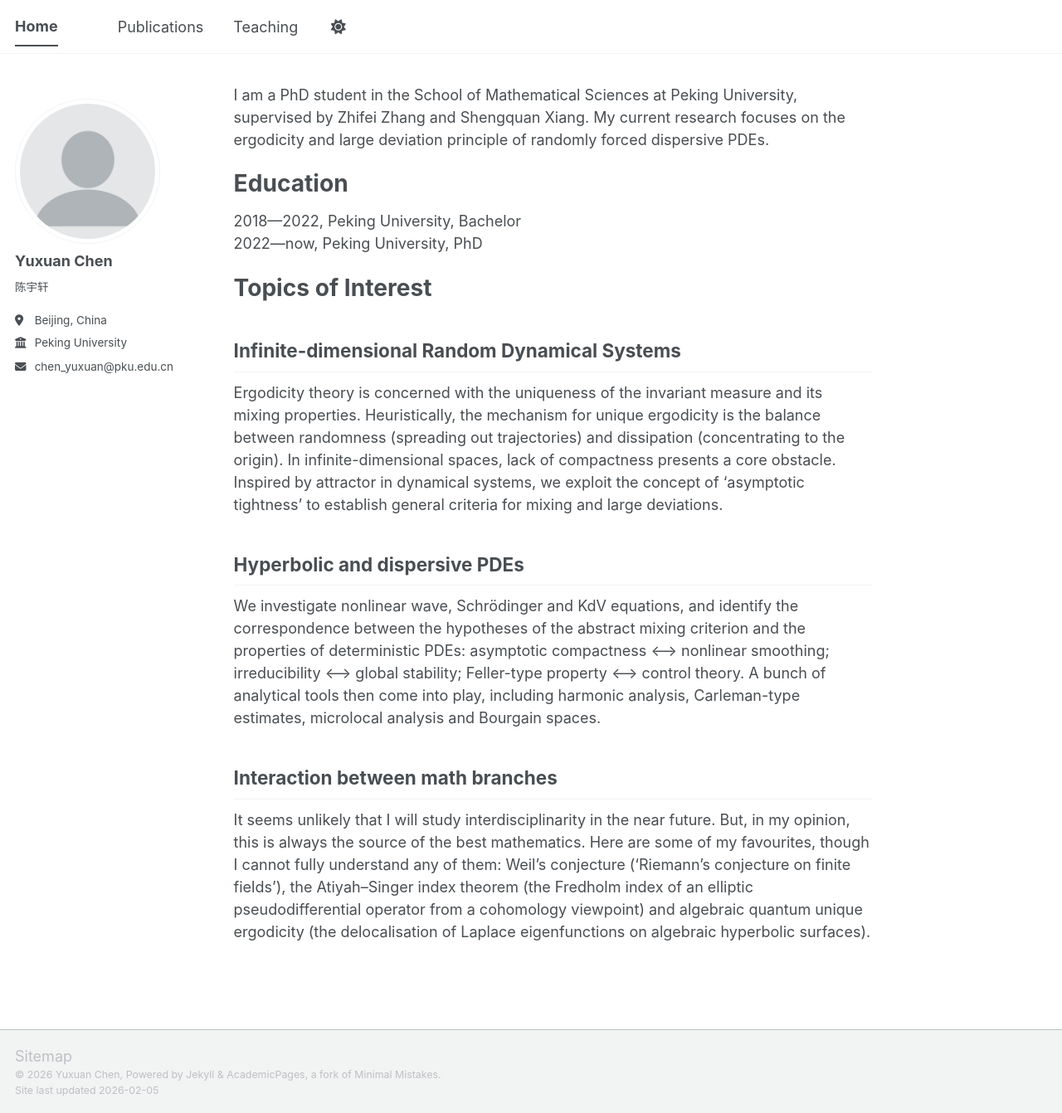
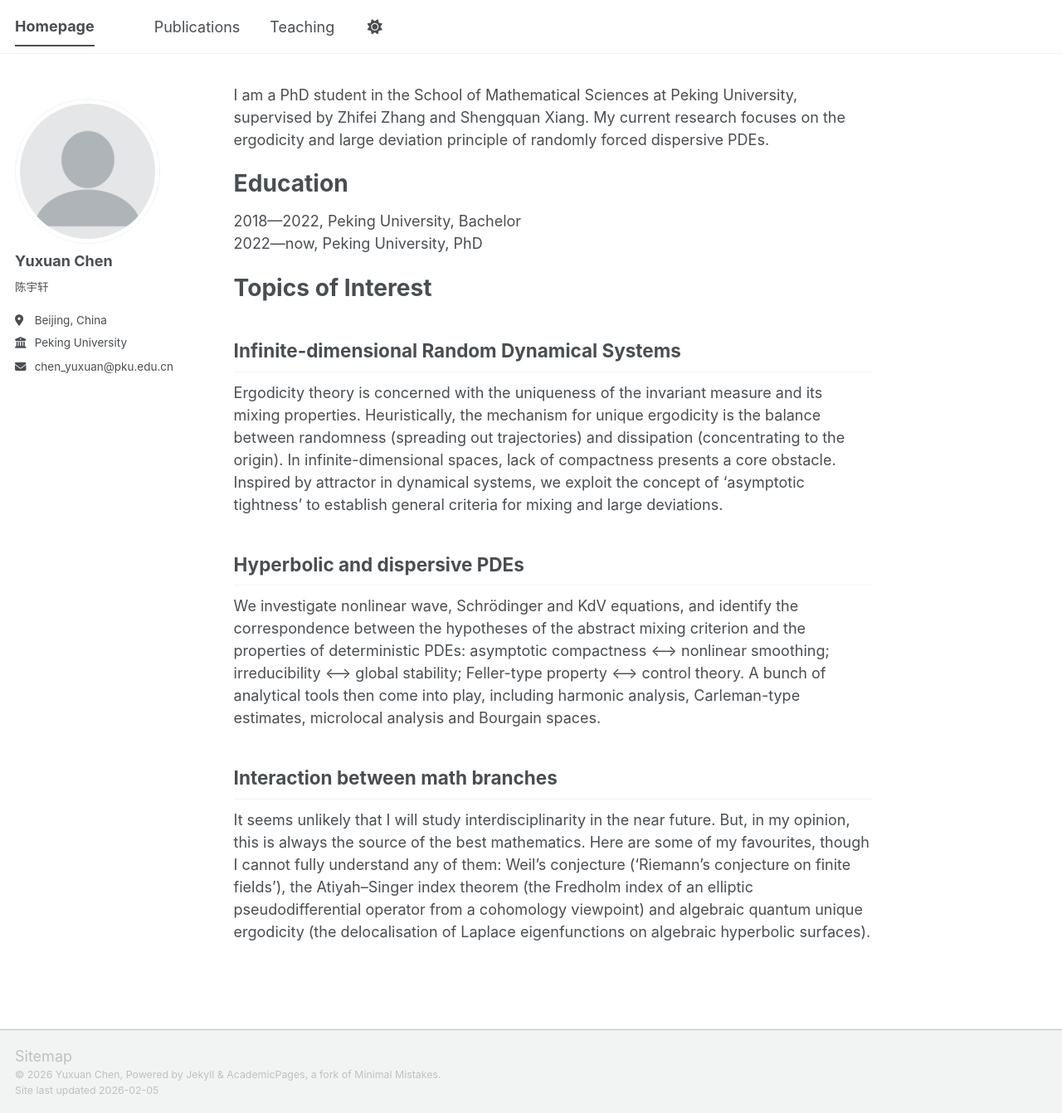
Before and after one commit to yxchen-pku/yxchen-pku.github.io, a Jekyll site: the page built from _pages/about.md, in a window 1280 px wide and 1342 px high. Shown: the whole window at 83% size. Built offline with Jekyll 4.4.1, drawn with Linux system fonts in a browser that asks for light colours; a script bundle is joined from its source files by our own code; library files that are not in the unit come from our copies.

Commit message:
Update _config.yml

```diff
--- a/_config.yml
+++ b/_config.yml
@@ -9,10 +9,10 @@
 # Basic Site Settings
 locale                   : "en-US"
 site_theme               : "default" # The available themes options are "default", "air", "sunrise", "mint", "dirt" and "contrast"
-title                    : "Home"
+title                    : "Homepage"
 title_separator          : "-"
-name                     : &name "Yuxuan Chen"
-description              : &description "PhD student"   # Update this with a general description of your site, this is the default if not overridden by a page
+name                     : "Yuxuan Chen"
+description              : &description ""   # Update this with a general description of your site, this is the default if not overridden by a page
 url                      : https://yxchen-pku.github.io # The base hostname & protocol for your site e.g. "https://[your GitHub username].github.io",
                                                            # or if you already have some other page hosted on Github then use "https://[your GitHub username].github.io/[Your Repo Name]"
 baseurl                  : "" # the subpath of your site, e.g. "/blog"
@@ -310,7 +310,7 @@
   - jekyll-feed
   - jekyll-gist
   - jekyll-paginate
-  - jekyll-sitemap
+  # - jekyll-sitemap
   - jekyll-redirect-from
   - jemoji
 
@@ -319,7 +319,7 @@
   - jekyll-feed
   - jekyll-gist
   - jekyll-paginate
-  - jekyll-sitemap
+  # - jekyll-sitemap
   - jekyll-redirect-from
   - jemoji
 
```
